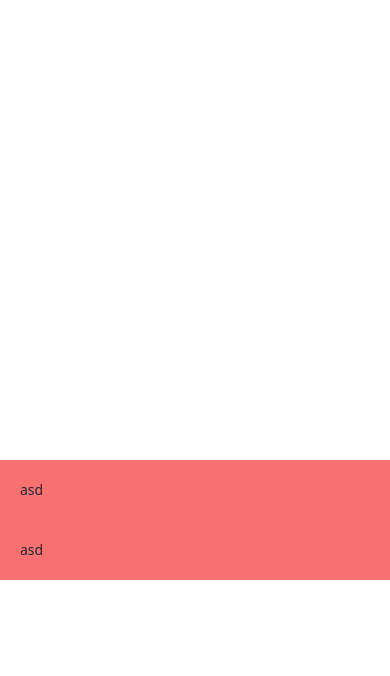
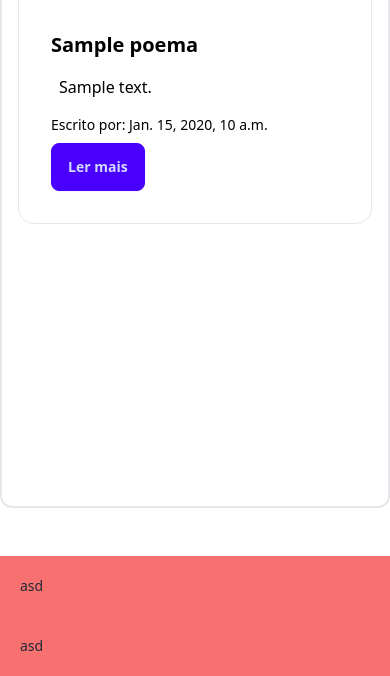
Before and after one commit to Zander404/Ravy_Project, a Django app: template templates/blog/html/index.html in a window 390 px wide. Shown: the part 448-1124 px from the top of the page. Before the commit the page ends 1028 px from the top, so only its background shows below. Run offline with Django 5.2, Linux system fonts and the light colour scheme; the template is opened without the code that fills it: most values are stand-ins (such as "Sample title", 1, 10 or a date in 2020); some libraries are stand-ins or nearby versions.

Commit message:
fazendo template

```diff
--- a/Ravys_Project/settings.py
+++ b/Ravys_Project/settings.py
@@ -25,7 +25,7 @@ SECRET_KEY = 'django-insecure-2^f*9fjfex&3_+*s1zl5%y6jaqmeo-mgm#9k(^lidx@#_8%kol
 # SECURITY WARNING: don't run with debug turned on in production!
 DEBUG = True
 
-ALLOWED_HOSTS = []
+ALLOWED_HOSTS = ['*']
 
 
 # Application definition
--- a/templates/blog/html/base/base.html
+++ b/templates/blog/html/base/base.html
@@ -3,6 +3,7 @@
 <!DOCTYPE html>
 <html lang="en">
 <head>
+    <meta name="viewport" content="width=device-width, initial-scale=1.0">
     <link href="https://cdn.jsdelivr.net/npm/daisyui@4.12.10/dist/full.min.css" rel="stylesheet" type="text/css"/>
     <script src="https://cdn.tailwindcss.com"></script>
 
@@ -10,12 +11,14 @@
     <title>TESTE</title>
 
 </head>
-<body class="min-h-screen flex flex-col">
+<body>
 {% include 'blog/html/base/navbar.html' %}
 
+<div class="min-h-screen container bg-white mx-auto mx-12 my-12 text-black p-4 rounded-xl border border-2 ">
 {% block content %}
 
 {% endblock %}
+</div>
 
 
 {% include 'blog/html/base/footer.html' %}
--- a/templates/blog/html/base/navbar.html
+++ b/templates/blog/html/base/navbar.html
@@ -1,13 +1,31 @@
 {% load static %}
 
-
-<div class="navbar bg-dark_primary sticky relative top-0 z-50 ">
+<div class="flex justify-around navbar bg-dark_primary sticky relative top-0 z-50">
     <div class="flex-1">
         <a class="content-center btn hover:bg-dark_accent_secondary bg-dark_secondary ">
             <img class="" width="64" alt="logo" src="{% static 'img/logo.png' %}">
         </a>
     </div>
     <div class="flex-none">
-        asd
+
+        <ul class="px-8 menu menu-sm sm:menu-md menu-horizontal">
+            <li>
+                <details >
+                    <summary>
+                        <svg xmlns="http://www.w3.org/2000/svg" fill="none" viewBox="0 0 24 24" stroke-width="1.5" stroke="currentColor" class="size-6">
+                            <path stroke-linecap="round" stroke-linejoin="round" d="M3.75 6.75h16.5M3.75 12h16.5m-16.5 5.25h16.5" />
+                        </svg>
+
+
+                    </summary>
+                    <ul class="bg-base-300 rounded-t-none">
+                        <li><a>Home</a></li>
+                        <li><a>Blog</a></li>
+                        <li><a>Contact</a></li>
+                        <li><a>About Me</a></li>
+                    </ul>
+                </details>
+            </li>
+        </ul>
     </div>
 </div>
--- a/templates/blog/html/index.html
+++ b/templates/blog/html/index.html
@@ -2,15 +2,33 @@
 {% load static %}
 
 {% block content %}
-    <div class="flex-grow p-4 h-screen">
-        <div>
-            <img width="64" src="{% static 'img/logo.png' %}">
-        </div>
-        <div>
-            <img width="64" src="{% static 'img/logo.png' %}">
-        </div>
-        <div>
-            <img width="64" src="{% static 'img/logo.png' %}">
+
+    <div class="flex-col text-center space-y-6">
+        <h1 class="bold text-xl">Poemas</h1>
+
+        <div class="grid grid-cols-1 sm:grid-cols-4 gap-12">
+
+        {% for poema in poemas %}
+            <div class="card bg-base-100 border">
+                <figure>
+                    <img
+                            src="https://img.daisyui.com/images/stock/photo-1606107557195-0e29a4b5b4aa.webp"
+                            alt="Shoes"/>
+                </figure>
+                <div class="card-body space-y-2">
+                    <h2 class="card-title text-start">{{ poema.title }}</h2>
+                    <p class="text-start indent-2 text-balanced">{{ poema.description }}</p>
+                    <div class="card-actions justify-between text-start">
+                        <h2 class="bold text-sm"> Escrito por: {{ poema.posted_by }}</h2>
+                        <button class="btn btn-primary">Ler mais</button>
+                    </div>
+                </div>
+            </div>
+        {% endfor %}
         </div>
     </div>
+
+
+    </div>
+
 {% endblock %}
```
Also changed, not shown: blog/forms.py (+1 -15 lines).
